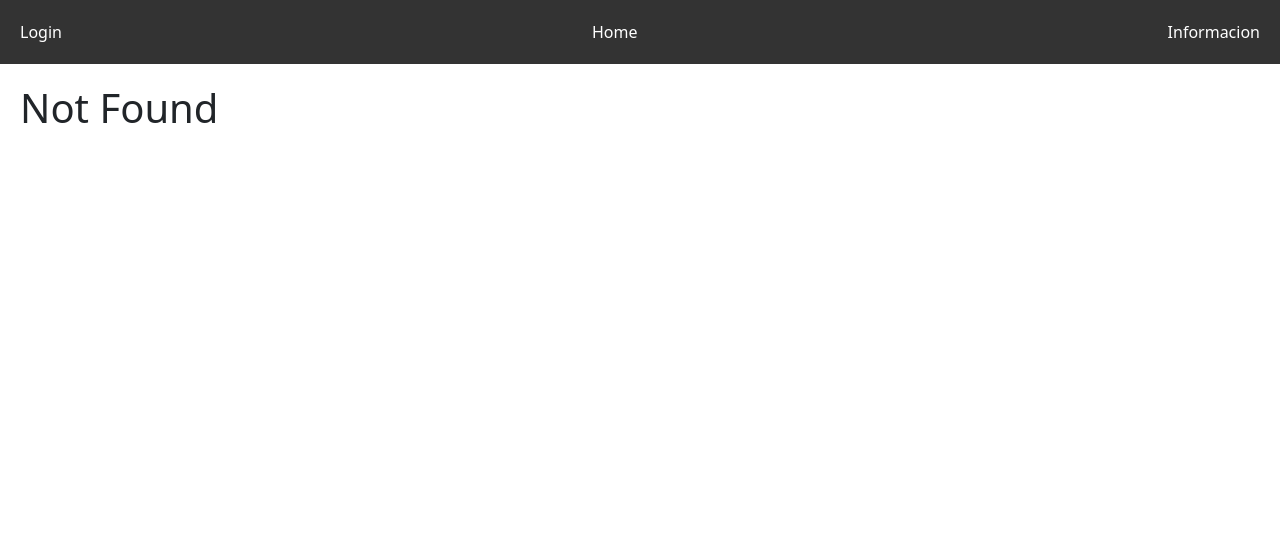
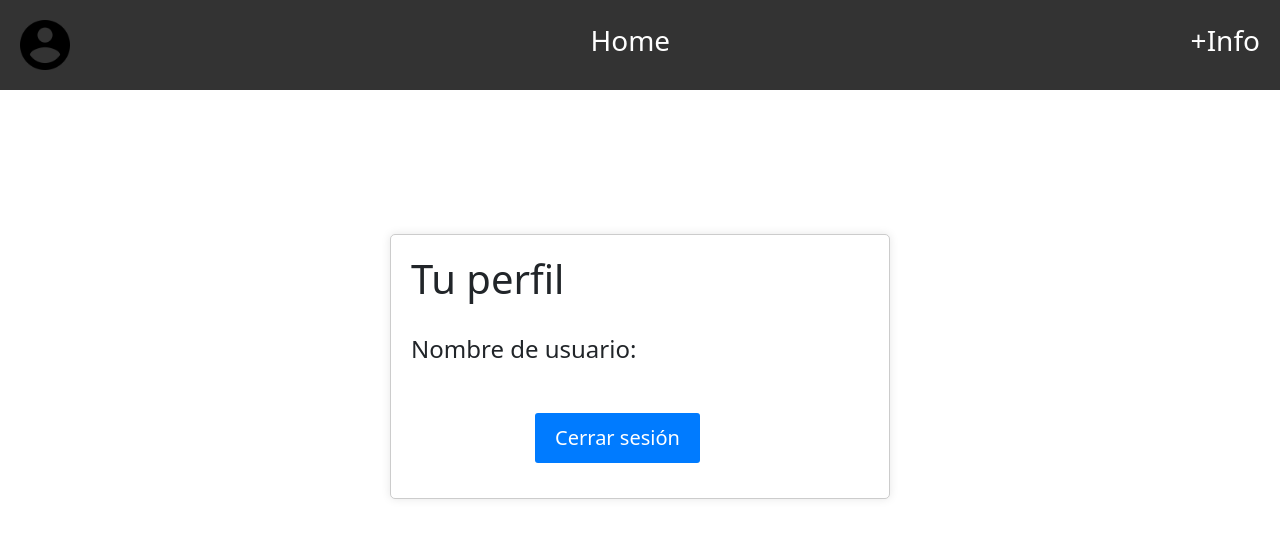
Before and after one commit to Tanardium/TP8-Out-of-the-Box, a React (Create React App) app: page /perfil in a window 1280 px wide. Before the commit this address had no page. Shown: the top 538 px of the page. Built offline with nearby package versions, Linux system fonts and the light colour scheme.

Commit message:
terminado

```diff
--- a/src/App.js
+++ b/src/App.js
@@ -7,17 +7,19 @@ import './App.css';
 import { BrowserRouter, Routes, Route } from 'react-router-dom'; // Asegúrate de importar los componentes necesarios para el enrutamiento
 import Login from './LoginPage';
 import UsuarioProvider from './context/ContextUsuario';
+import Perfil from './Components/Perfil';
 
 function App() {
   return (
     <UsuarioProvider>
       <BrowserRouter>
       <Routes>
-      <Route path='/login' element={<Login />}></Route>
-      <Route path='/' element={<Layout />}> {/* Esta siempre */}
+          <Route path='/login' element={<Login />}></Route>
+          <Route path='/' element={<Layout />}> {/* Esta siempre */}
           <Route index element={<Home />}></Route> {/* Index */}
           <Route path='/informacion' element={<Informacion />} ></Route>
           <Route path='*' element={<h1>Not Found</h1>} ></Route>
+          <Route path='/perfil' element={<Perfil />}></Route>
         </Route>
       </Routes>
     </BrowserRouter>
--- a/src/Components/Layout.jsx
+++ b/src/Components/Layout.jsx
@@ -1,21 +1,45 @@
 import React from "react";
 import { Link, Outlet } from "react-router-dom";
+import { ContextUsuario } from "../context/ContextUsuario";
 
 
 const Layout = () => {
-    return (
+    const {autenticado} = React.useContext(ContextUsuario);
+    if (autenticado == true)
+    {
+        return(
             <React.Fragment>
             <div>
                 <nav className='navbar'>
-                <Link to={'/login'} className='nav-link'>Login</Link>
-                <Link to={'/'} className='nav-link'>Home</Link>
-                <Link to={'/informacion'} className='nav-link'>Informacion</Link>
+                    <Link to={'/perfil'} className='nav-link'><img src="/perfil.png" width={50}/></Link>
+                    <Link to={'/'} className='nav-link'><h3>Home</h3></Link>
+                    <Link to={'/informacion'} className='nav-link'><h3>+Info</h3></Link>
                 </nav>
             </div>
             <div className='content'>
                 <Outlet/>
             </div>
-    </React.Fragment>)
+        </React.Fragment>
+        )
+    }
+
+    else {
+        return (
+        <React.Fragment>
+            <div>
+                <nav className='navbar'>
+                    <Link to={'/login'} className='nav-link'><img src="/perfil.png" width={50}/></Link>
+                    <Link to={'/'} className='nav-link'><h3>Home</h3></Link>
+                    <Link to={'/informacion'} className='nav-link'><h3>+Info</h3></Link>
+                </nav>
+            </div>
+            <div className='content'>
+                <Outlet/>
+            </div>
+        </React.Fragment>
+        )
+    }
+
 }
 
 export default Layout
--- a/src/Components/Login.jsx
+++ b/src/Components/Login.jsx
@@ -1,9 +1,9 @@
 import React, { useState } from 'react';
-import { ContextUsuario} from '../context/ContextUsuario';
+import { ContextUsuario } from '../context/ContextUsuario';
 import { Link, useNavigate } from 'react-router-dom';
 
 function Login() {
-  const {setUsuario, usuario} = React.useContext(ContextUsuario);
+  const { setUsuario, setAutenticado } = React.useContext(ContextUsuario);
   const navigate = useNavigate();
 
   const [username, setUsername] = useState('');
@@ -19,9 +19,9 @@ function Login() {
 
   const handleSubmit = (e) => {
     e.preventDefault();
-    setUsuario({ username });
+    setUsuario({ nombre: username });
+    setAutenticado(true);
     navigate('/');
-    console.log(usuario);
   };
 
   return (
@@ -51,8 +51,10 @@ function Login() {
           />
         </div>
         <div className="button-container">
-        <Link to="/" className="link"><button className='back'>Volver</button></Link>
-        <button type="submit">Iniciar sesión</button>
+          <Link to="/" className="link">
+            <button className='back'>Volver</button>
+          </Link>
+          <button type="submit">Iniciar sesión</button>
         </div>
       </form>
     </div>
--- /dev/null
+++ b/src/Components/Perfil.jsx
@@ -0,0 +1,30 @@
+import React, { useContext, useState } from "react";
+import { ContextUsuario } from "../context/ContextUsuario";
+import { Link } from "react-router-dom";
+
+const Perfil = () => {
+  const { usuario } = useContext(ContextUsuario);
+  const { setAutenticado } = useContext(ContextUsuario);
+  const [loggedOut, setLoggedOut] = useState(false);
+
+  const logOut = () => {
+    setAutenticado(false);
+    setLoggedOut(true);
+  };
+
+  return (
+    <div className="card">
+      <h1>Tu perfil</h1>
+      <div className="form-group">
+        <br />
+        <h4>Nombre de usuario: {usuario.nombre}</h4>
+        <br />
+          <Link to="/" className="link">
+            <button onClick={logOut} type="submit" class="btn btn-primary btn-lg">Cerrar sesión</button>
+          </Link>
+      </div>
+    </div>
+  );
+};
+
+export default Perfil;
--- a/src/context/ContextUsuario.js
+++ b/src/context/ContextUsuario.js
@@ -4,8 +4,12 @@ export const ContextUsuario = React.createContext();
 
 const UsuarioProvider = (props) => {
     const [usuario, setUsuario] = React.useState({});
+    const [autenticado, setAutenticado] = React.useState(false);
 
-    return <ContextUsuario.Provider value={{usuario, setUsuario}}>{props.children}</ContextUsuario.Provider>
+    return (
+        <ContextUsuario.Provider value={{ usuario, setUsuario, autenticado, setAutenticado}}>
+          {props.children}
+        </ContextUsuario.Provider>)
 }
 
 export default UsuarioProvider;
```
Also changed, not shown: public/perfil.png (added), src/Components/Home.jsx (line endings or trailing spaces). Lines whose indentation alone changed are shown as unchanged.
